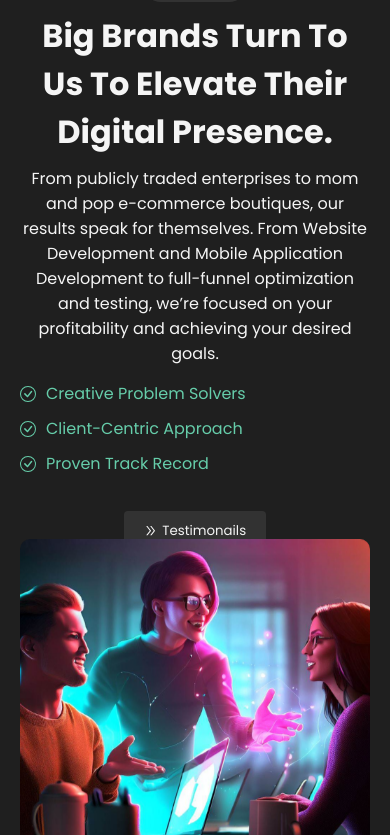
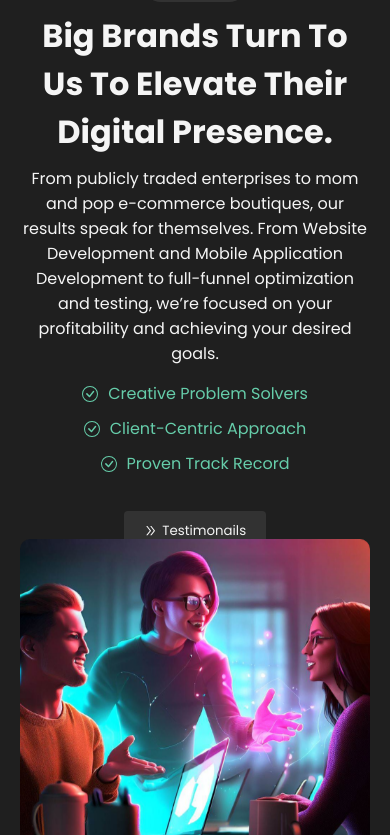
Before and after one commit to Webrizen/webrizen-new, a React (Vite) app: page / in a window 390 px wide. Shown: the part 3603-4438 px from the top of the page. Built offline with nearby package versions, Linux system fonts and the light colour scheme.

Commit message:
aligned text center

```diff
--- a/src/styles/App.css
+++ b/src/styles/App.css
@@ -837,4 +837,7 @@
     .clients{
         max-width: 100%;
     }
+    .leftHero p li{
+        justify-content: center;
+    }
 }
```
